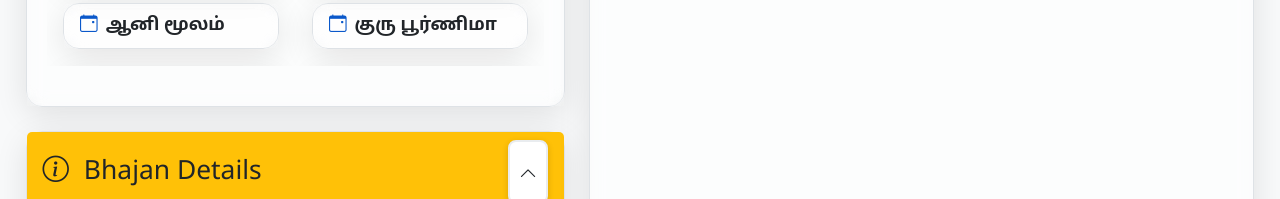
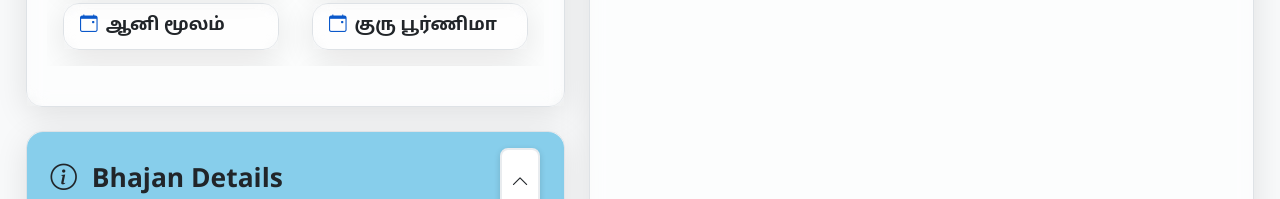
Before and after one commit to ramvenkatu/Thirupugazh_v2, a website: page index.html in a window 1280 px wide. Shown: the part 2574-2773 px from the top of the page. Drawn offline with nearby package versions, Linux system fonts and the light colour scheme; no server answers.

Commit message:
Update Bhajan Details panel header to light blue color
- Changed background from yellow (bg-warning) to light blue (#87CEEB)
- Updated text color to white for better contrast
- Modified toggle button style to btn-outline-light for consistency

```diff
--- a/index.html
+++ b/index.html
@@ -109,13 +109,13 @@
 
                 <!-- Bhajan Details Card -->
                 <div class="card mb-4">
-                    <div class="card-header bg-warning text-dark">
+                    <div class="card-header text-white" style="background-color: #87CEEB;">
                         <div class="d-flex justify-content-between align-items-center">
                             <h5 class="card-title mb-0">
                                 <i class="bi bi-info-circle me-2"></i>
                                 Bhajan Details
                             </h5>
-                            <button class="btn btn-sm btn-outline-dark" type="button" data-bs-toggle="collapse" data-bs-target="#bhajanCollapse" aria-expanded="true" aria-controls="bhajanCollapse" id="bhajanToggle">
+                            <button class="btn btn-sm btn-outline-light" type="button" data-bs-toggle="collapse" data-bs-target="#bhajanCollapse" aria-expanded="true" aria-controls="bhajanCollapse" id="bhajanToggle">
                                 <i class="bi bi-chevron-up"></i>
                             </button>
                         </div>
```
